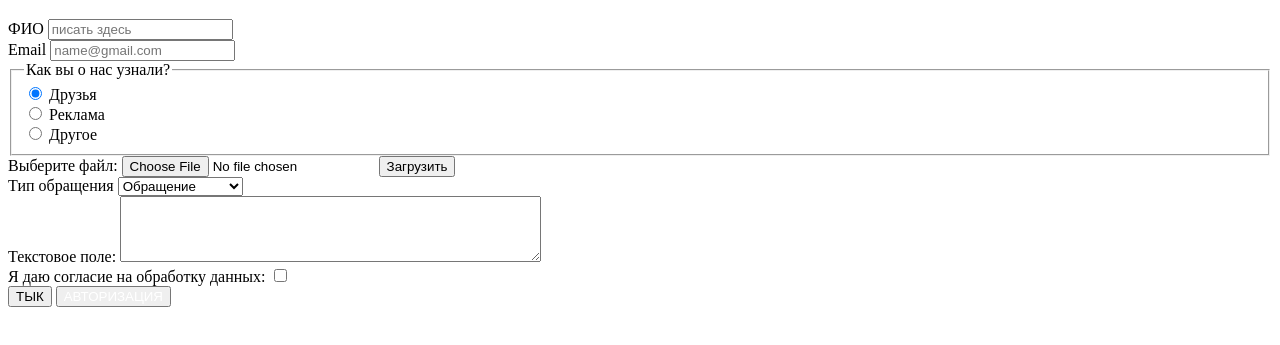
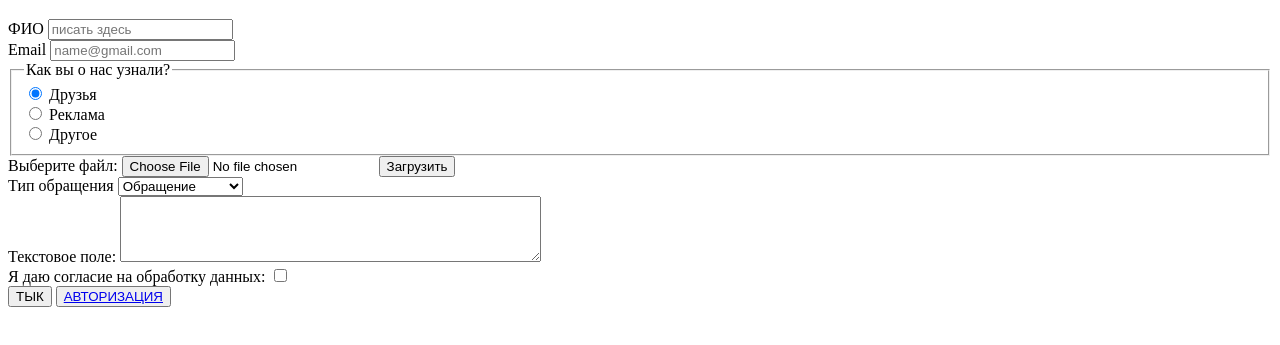
Before and after one commit to mateykaa/weblab2.github.io, a plain HTML site: page index.html in a window 1280 px wide. Shown: the part 61-406 px from the top of the page. Drawn offline with Linux system fonts and the light colour scheme.

Commit message:
Update index.html

```diff
--- a/index.html
+++ b/index.html
@@ -60,7 +60,7 @@
         <br>
 
         <button type="submit">ТЫК</button>
-        <button type="submit"><a href="auth.html" style="text-decoration: none; color: white;">АВТОРИЗАЦИЯ</a></button>
+        <button type="submit"><a href="auth.html">АВТОРИЗАЦИЯ</a></button>
     </form>
 
 </body>
```
